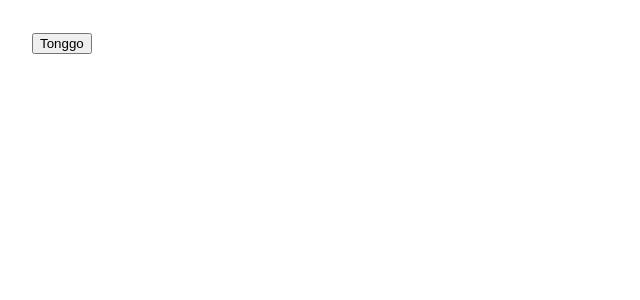
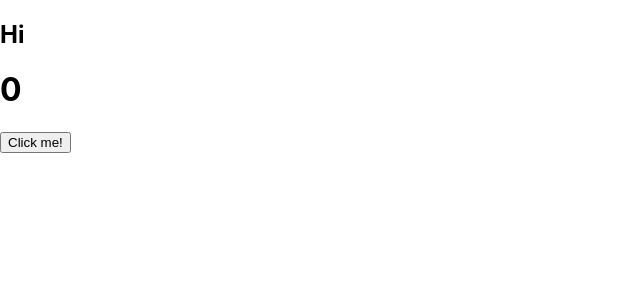
Before and after one commit to Bangdx1412/ReactJS, a React (Create React App) app: page / in a window 1280 px wide. Shown: the top 300 px of the page, without its empty margins (0-640 px from the left). Built offline with nearby package versions, Linux system fonts and the light colour scheme.

Commit message:
Su dung memo neu co su thay doi trong prop

```diff
--- a/src/App.js
+++ b/src/App.js
@@ -1,12 +1,24 @@
-// Mounted / Unmounted
 import { useState } from "react";
+
 import Content from "./Content";
+// 1.memo()-> Higher Order Component (HOC)
+//  2. useCallback()
+
+// Hooks
+// HOC
+// Render props
+
 function App() {
-  const [show, setShow] = useState(false);
+  const [count, setCount] = useState(0);
+
+  const increase = () => {
+    setCount(count + 1);
+  };
   return (
-    <div style={{ padding: 32 }}>
-      <button onClick={() => setShow(!show)}>Tonggo</button>
-      {show && <Content />}
+    <div>
+      <Content />
+      <h1>{count}</h1>
+      <button onClick={increase}>Click me!</button>
     </div>
   );
 }
--- a/src/Content.js
+++ b/src/Content.js
@@ -1,37 +1,7 @@
-import { useRef, useState, useEffect } from "react";
-// Lưu các giá trị qua một tha chiếu bên ngoài
-//function component
+import { memo } from "react";
 
 function Content() {
-  const [count, setCount] = useState(60);
-
-  const timerID = useRef();
-  const preCount = useRef();
-  const h1ref = useRef();
-  useEffect(() => {
-    preCount.current = count;
-  }, [count]);
-  useEffect(() => {
-    const rect = h1ref.current.getBoundingClientRect();
-    console.log(rect);
-  });
-  const handleStart = () => {
-    timerID.current = setInterval(() => {
-      setCount((pre) => pre - 1);
-    }, 1000);
-  };
-  const handleStop = () => {
-    clearInterval(timerID.current);
-  };
-  console.log(count, preCount.current);
-
-  return (
-    <div>
-      <h1 ref={h1ref}>{count}</h1>
-      <button onClick={handleStart}>Start</button>
-      <button onClick={handleStop}>Stop</button>
-    </div>
-  );
+  return <h2>Hi</h2>;
 }
 
-export default Content;
+export default memo(Content);
```
